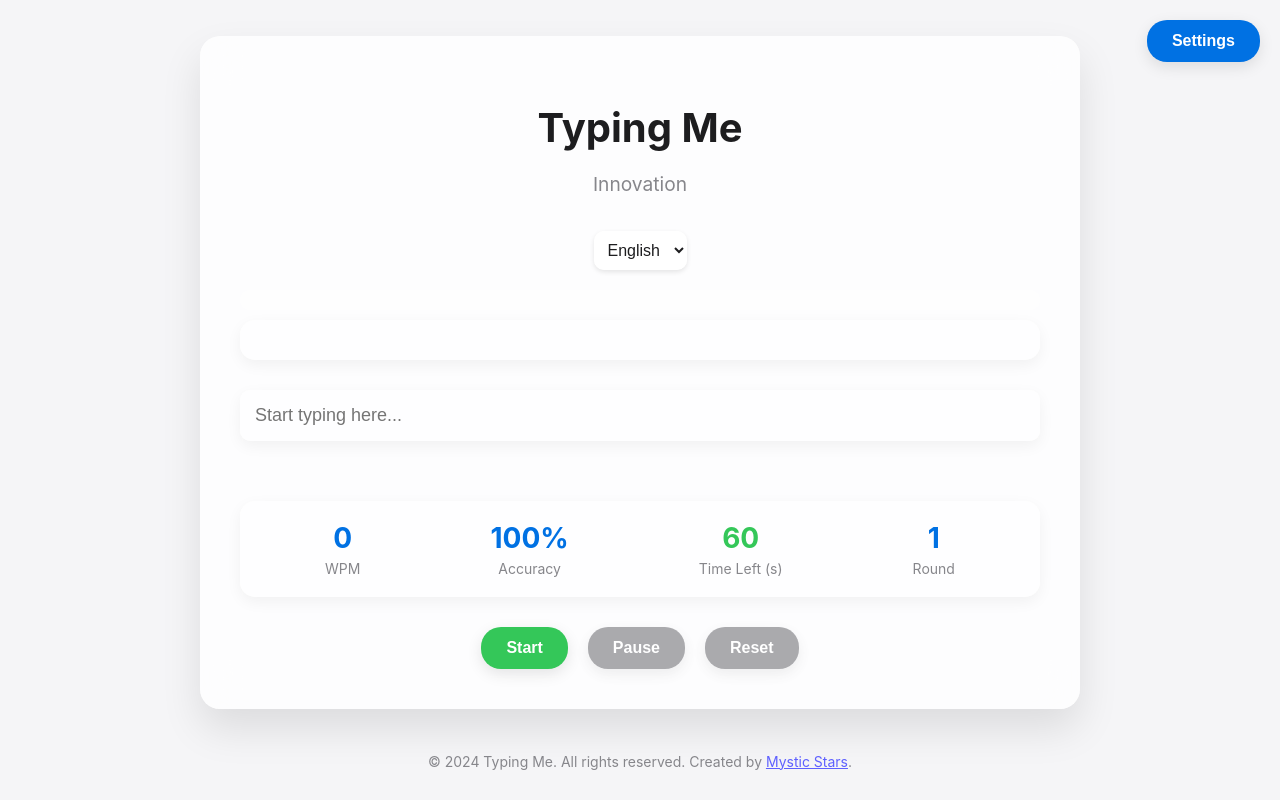
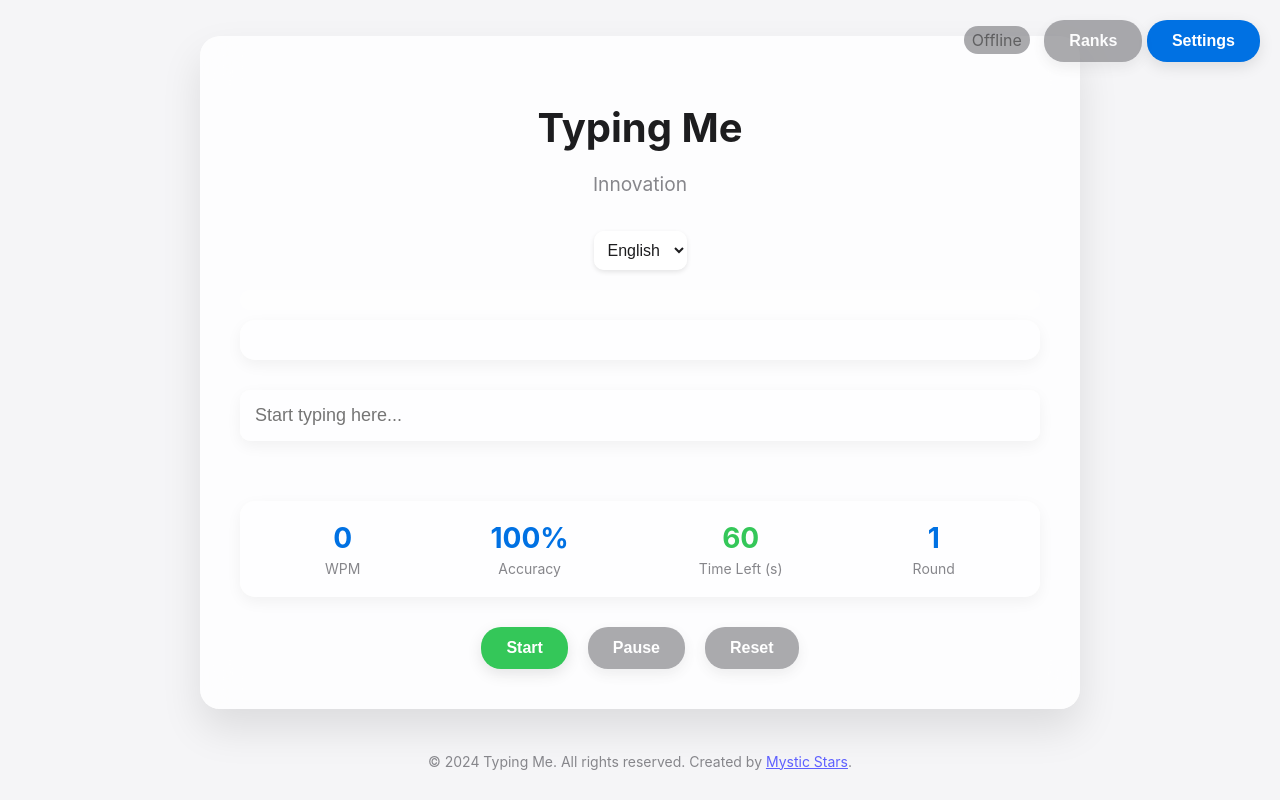
Before and after one commit to bcmRayCrazy-coder/Typing-Me, a website: page static/index.html in a window 1280 px wide. Drawn offline with Linux system fonts and the light colour scheme.

Commit message:
添加状态栏

```diff
--- a/static/index.html
+++ b/static/index.html
@@ -54,7 +54,12 @@
                 <button id="reset-btn" class="btn">Reset</button>
             </div>
         </div>
-        <button id="settings-btn" class="btn">Settings</button>
+        <div class="top-group">
+            <span id="status" class="status secondary">Offline</span>
+            <button id="ranks-btn" class="btn" disabled>Ranks</button>
+            <button id="settings-btn" class="btn">Settings</button>
+        </div>
+        <!-- Modals -->
         <div id="settings-modal" class="modal">
             <div class="modal-content">
                 <span class="close">&times;</span>
@@ -92,12 +97,25 @@
                 <h2>Your name</h2>
                 <div class="name-item">
                     <label for="name-field">Please enter your name</label>
-                    <input type="text" id="name-field" placeholder="Enter your name here" maxlength="24" />
+                    <input
+                        type="text"
+                        id="name-field"
+                        placeholder="Enter your name here"
+                        maxlength="24"
+                    />
                     <div class="btn-group">
-                        <button id="guest-btn" class="btn">Guest Mode</button>
-                        <button id="confirm-btn" class="btn" disabled>Confirm</button>
+                        <!-- Guest mode changed to offline mode -->
+                        <button id="guest-btn" class="btn">Offline Mode</button>
+                        <button id="confirm-btn" class="btn" disabled>
+                            Confirm
+                        </button>
                     </div>
                 </div>
+            </div>
+        </div>
+        <div id="rank-modal" class="modal">
+            <div class="modal-content">
+                <h2>Ranks</h2>
             </div>
         </div>
         <footer>
--- a/static/script.js
+++ b/static/script.js
@@ -12,6 +12,7 @@ const settingsBtn = document.querySelector('#settings-btn');
 const settingsCloseBtn = settingsModal.querySelector('.close');
 const guestBtn = document.querySelector('#guest-btn');
 const confirmNameBtn = document.querySelector('#confirm-btn');
+const ranksBtn = document.querySelector('#ranks-btn');
 // Displays
 const title = document.querySelector('#title');
 const subtitle = document.querySelector('#subtitle');
@@ -25,6 +26,7 @@ const wpmDisplay = document.querySelector('#wpm');
 const accuracyDisplay = document.querySelector('#accuracy');
 const timeDisplay = document.querySelector('#time');
 const roundDisplay = document.querySelector('#round');
+const statusDisplay = document.querySelector('#status');
 // Forms
 const languageSelect = document.querySelector('#language-select');
 const showPinyinCheckbox = document.querySelector('#show-pinyin');
@@ -211,6 +213,14 @@ const uiText = {
         dark: 'Dark',
         timeUp: "Time's Up!",
         greatJob: 'Great Job!',
+        ranks: 'Ranks',
+        status: {
+            offline: 'Offline',
+            online: 'Online',
+            uploading: 'Uploading',
+            success: 'Success',
+            error: 'Failed',
+        },
     },
     zh: {
         title: '键入我境',
@@ -235,6 +245,14 @@ const uiText = {
         dark: '深色',
         timeUp: '时间到！',
         greatJob: '干得好！',
+        ranks: '排行',
+        status: {
+            offline: '离线',
+            online: '在线',
+            uploading: '上传中',
+            success: '成功',
+            error: '失败',
+        },
     },
     ja: {
         title: 'タイプ道',
@@ -259,8 +277,18 @@ const uiText = {
         dark: 'ダーク',
         timeUp: '時間切れ！',
         greatJob: 'よくできました！',
+        ranks: 'ランキング',
+        status: {
+            offline: 'オフライン',
+            online: 'オンライン',
+            uploading: 'アップロード中',
+            success: '成功',
+            error: '失敗',
+        },
     },
 };
+
+const statusColors = ['primary', 'secondary', 'success', 'warning', 'error'];
 
 let currentText = '';
 let currentPinyin = '';
@@ -281,6 +309,7 @@ let showPinyin = true;
 let currentTheme = 'auto';
 let username = '';
 let offlineMode = true;
+let currentStatus = 'offline';
 
 document.addEventListener('copy', (e) => e.preventDefault());
 document.addEventListener('paste', (e) => e.preventDefault());
@@ -299,25 +328,29 @@ function closeModal(element) {
 }
 
 function updateUILanguage() {
-    title.textContent = uiText[currentLanguage].title;
-    startBtn.textContent = uiText[currentLanguage].start;
-    pauseBtn.textContent = uiText[currentLanguage].pause;
-    resetBtn.textContent = uiText[currentLanguage].reset;
-    wpmLabel.textContent = uiText[currentLanguage].wpm;
-    accuracyLabel.textContent = uiText[currentLanguage].accuracy;
-    timeLabel.textContent = uiText[currentLanguage].timeLeft;
-    roundLabel.textContent = uiText[currentLanguage].round;
-    inputField.placeholder = uiText[currentLanguage].placeholder;
-    settingsBtn.textContent = uiText[currentLanguage].settings;
+    const currentLanguageUiText = uiText[currentLanguage];
+    title.textContent = currentLanguageUiText.title;
+    startBtn.textContent = currentLanguageUiText.start;
+    pauseBtn.textContent = currentLanguageUiText.pause;
+    resetBtn.textContent = currentLanguageUiText.reset;
+    wpmLabel.textContent = currentLanguageUiText.wpm;
+    accuracyLabel.textContent = currentLanguageUiText.accuracy;
+    timeLabel.textContent = currentLanguageUiText.timeLeft;
+    roundLabel.textContent = currentLanguageUiText.round;
+    inputField.placeholder = currentLanguageUiText.placeholder;
+    settingsBtn.textContent = currentLanguageUiText.settings;
+    ranksBtn.textContent = currentLanguageUiText.ranks;
+    statusDisplay.textContent = currentLanguageUiText.status[currentStatus];
+
     document.querySelector('label[for="show-pinyin"]').textContent =
-        uiText[currentLanguage].showPinyin;
+        currentLanguageUiText.showPinyin;
     document.querySelector('label[for="time-limit"]').textContent =
-        uiText[currentLanguage].timeLimit;
+        currentLanguageUiText.timeLimit;
     document.querySelector('label[for="theme-select"]').textContent =
-        uiText[currentLanguage].theme;
-    themeSelect.options[0].textContent = uiText[currentLanguage].auto;
-    themeSelect.options[1].textContent = uiText[currentLanguage].light;
-    themeSelect.options[2].textContent = uiText[currentLanguage].dark;
+        currentLanguageUiText.theme;
+    themeSelect.options[0].textContent = currentLanguageUiText.auto;
+    themeSelect.options[1].textContent = currentLanguageUiText.light;
+    themeSelect.options[2].textContent = currentLanguageUiText.dark;
     startSubtitleAnimation();
 }
 
@@ -365,17 +398,29 @@ function stopSubtitleAnimation() {
     subtitle.textContent = '';
 }
 
+function setStatus(newStatus, color) {
+    currentStatus = newStatus;
+    statusDisplay.textContent = uiText[currentLanguage].status[currentStatus];
+    statusDisplay.classList.forEach((val) => {
+        if (statusColors.includes(val)) statusDisplay.classList.remove(val);
+    });
+    statusDisplay.classList.add(color);
+}
+
 function initUserWeb() {
     offlineMode = false;
+    setStatus('online', 'success');
 
     guestBtn.addEventListener('click', function () {
+        alert("Online Functions won't be avaliable under Offline Mode");
         closeModal(nameModal);
-        alert("Rank won't be uploaded to server under guest mode");
+        setStatus('offline', 'secondary');
     });
     confirmNameBtn.addEventListener('click', function () {
         if (username.length <= 0 || username.length > 24)
             return alert('Name too long or too short!');
         closeModal(nameModal);
+        ranksBtn.disabled = false;
     });
 
     nameField.addEventListener('input', function () {
@@ -499,13 +544,14 @@ function initGame() {
 
     function uploadRank() {
         console.log(
-            'Uploading rank time:',
+            'Uploading score. Time:',
             endTime - startTime,
             ', user:',
             username,
             ', text:',
             currentText
         );
+        setStatus('uploading', 'primary');
         fetch(ServerUrl + '/upload', {
             method: 'post',
             headers: {
@@ -519,12 +565,13 @@ function initGame() {
         })
             .then(async (value) => {
                 const response = await value.json();
-                if (!response.ok) alert('Rank upload failed!');
+                if (!response.ok) setStatus('error', 'error');
+                else setStatus('success', 'success');
             })
             .catch((err) => {
                 if (!err) return;
                 console.error(err);
-                alert('Rank upload failed:\n' + err);
+                setStatus('error', 'error');
             });
     }
 
--- a/static/styles.css
+++ b/static/styles.css
@@ -308,8 +308,7 @@ footer {
     animation-fill-mode: forwards;
 }
 
-#settings-btn {
-    background-color: var(--primary-color);
+.top-group {
     position: absolute;
     top: 20px;
     right: 20px;
@@ -317,6 +316,45 @@ footer {
     animation: fadeIn 0.5s ease-out 1.4s;
     opacity: 0;
     animation-fill-mode: forwards;
+}
+
+.top-group .status {
+    color: var(--text-color);
+    padding: 4px;
+    padding-inline: 8px;
+    border-radius: 16px;
+    opacity: 0.7;
+    transition: all 0.3s ease;
+    margin-right: 10px;
+}
+
+.top-group .status:hover {
+    opacity: 1;
+    margin-right: 12px;
+}
+
+.status.success {
+    background-color: var(--success-color);
+}
+.status.secondary {
+    background-color: var(--secondary-color);
+}
+.status.primary {
+    background-color: var(--primary-color);
+}
+.status.warning {
+    background-color: var(--warning-color);
+}
+.status.error {
+    background-color: var(--error-color);
+}
+
+#settings-btn {
+    background-color: var(--primary-color);
+}
+
+#ranks-btn {
+    background-color: var(--warning-color);
 }
 
 .modal {
@@ -459,6 +497,12 @@ input:checked + .slider:before {
 
 .setting-item input[type='number'] {
     width: 80px;
+}
+
+#name-modal {
+    animation: fadeIn 0.5s ease-out 1.6s;
+    opacity: 0;
+    animation-fill-mode: forwards;
 }
 
 .name-item input#name-field {
```
Also changed, not shown: 2 other files.
